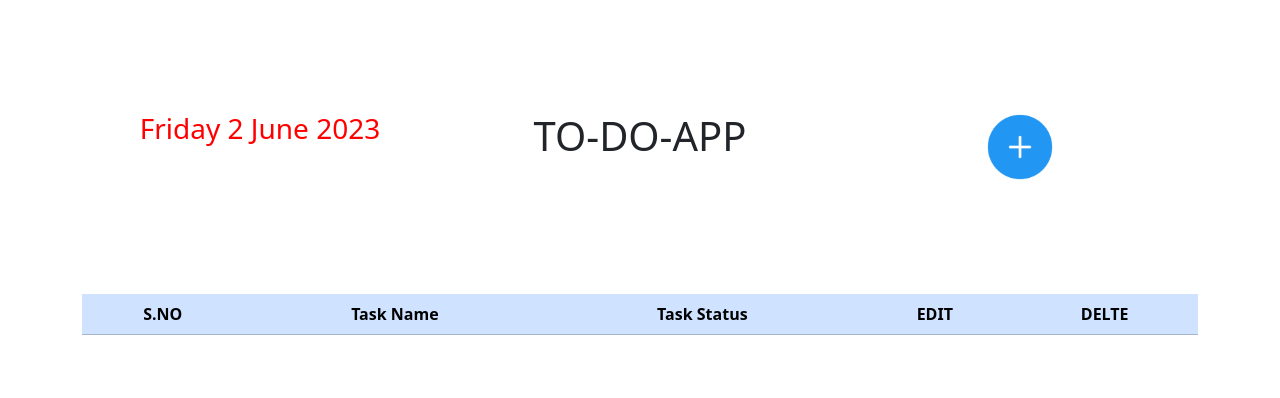
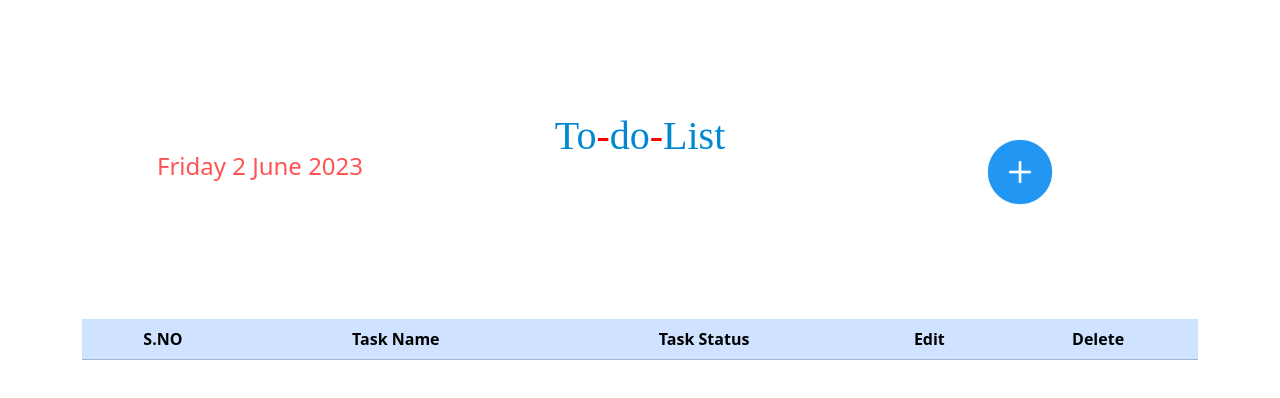
Before and after one commit to balaji1610/Neulancers_Todo, a React (Create React App) app: page / in a window 1280 px wide. Shown: the top 398 px of the page. Built offline with nearby package versions, Linux system fonts and the light colour scheme.

Commit message:
style_and_align

```diff
--- a/src/Containers/CurrentDate.jsx
+++ b/src/Containers/CurrentDate.jsx
@@ -6,7 +6,7 @@ export default function CurrentDate() {
   const CurrentData = new Intl.DateTimeFormat("en-GB", options1).format(date);
   return (
     <div>
-      <h3 style={{ color: "red" }}>{CurrentData}</h3>
+      <h4 style={{ color: "#FF5252" }}>{CurrentData}</h4>
     </div>
   );
 }
--- a/src/Containers/MainHomeScreen.jsx
+++ b/src/Containers/MainHomeScreen.jsx
@@ -33,8 +33,8 @@ export default function MainHomeScreen({
                 <th scope="col">S.NO</th>
                 <th scope="col">Task Name</th>
                 <th scope="col">Task Status</th>
-                <th scope="col">EDIT</th>
-                <th scope="col">DELTE</th>
+                <th scope="col">Edit</th>
+                <th scope="col">Delete</th>
               </tr>
             </thead>
             <tbody>
--- a/src/Containers/TopHomeScreen.jsx
+++ b/src/Containers/TopHomeScreen.jsx
@@ -8,16 +8,29 @@ export default function TopHomeScreen({ onClick }) {
       <div className="container text-center TopHomeScreen_Top">
         <div className="col-md-12 col-sm-12">
           <div className="row">
-            <div className="col-md-4 col-sm-4">
+            <div className="col-md-4 col-sm-4" style={{ marginTop: "40px" }}>
               {" "}
               <CurrentDate />
             </div>
             <div className="col-md-4 col-sm-4">
-              <h1>TO-DO-APP</h1>{" "}
+              <h1
+                style={{
+                  color: "#0288D1",
+                  fontVariant: "bold",
+                  fontFamily: "Times New Roman",
+                }}
+              >
+                To<span style={{ color: "red" }}>-</span>do
+                <span style={{ color: "red" }}>-</span>List
+              </h1>{" "}
             </div>
             <div className="col-md-4 col-sm-4">
               <span
-                style={{ cursor: "pointer", display: "inline-block" }}
+                style={{
+                  cursor: "pointer",
+                  display: "inline-block",
+                  marginTop: "25px",
+                }}
                 onClick={onClick}
               >
                 {" "}
```
